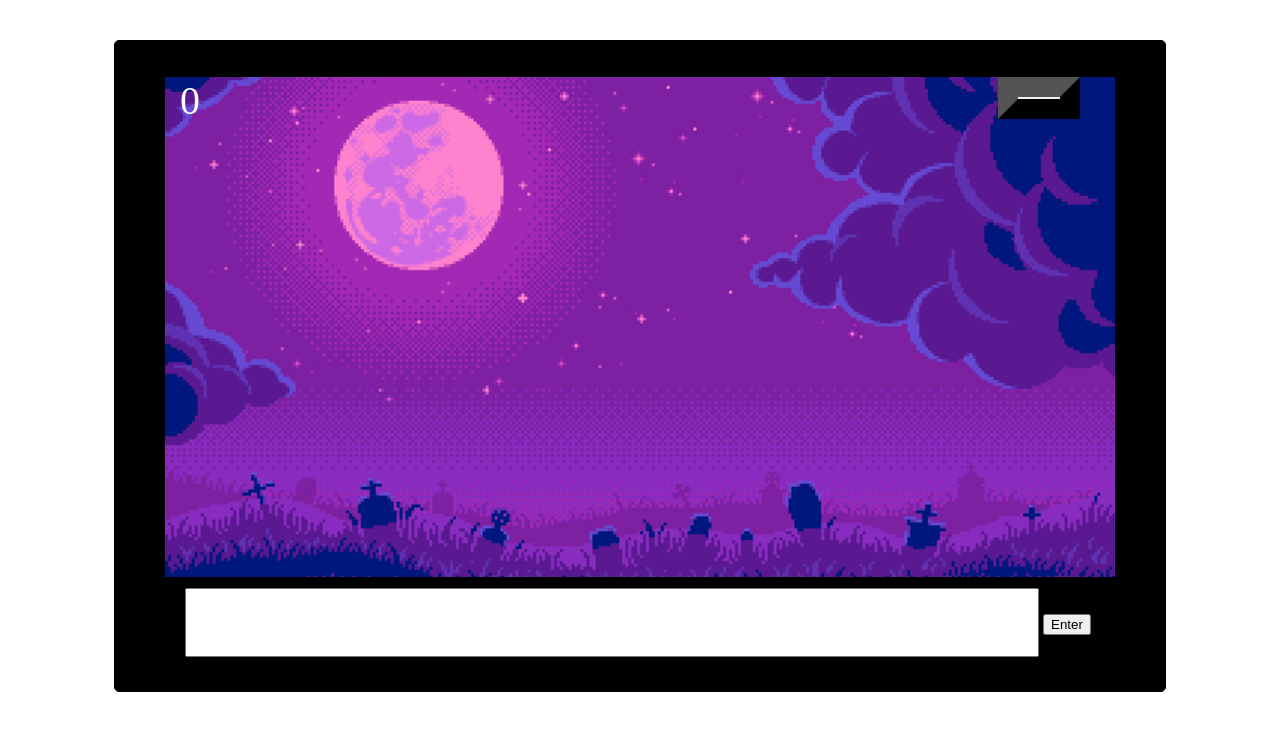
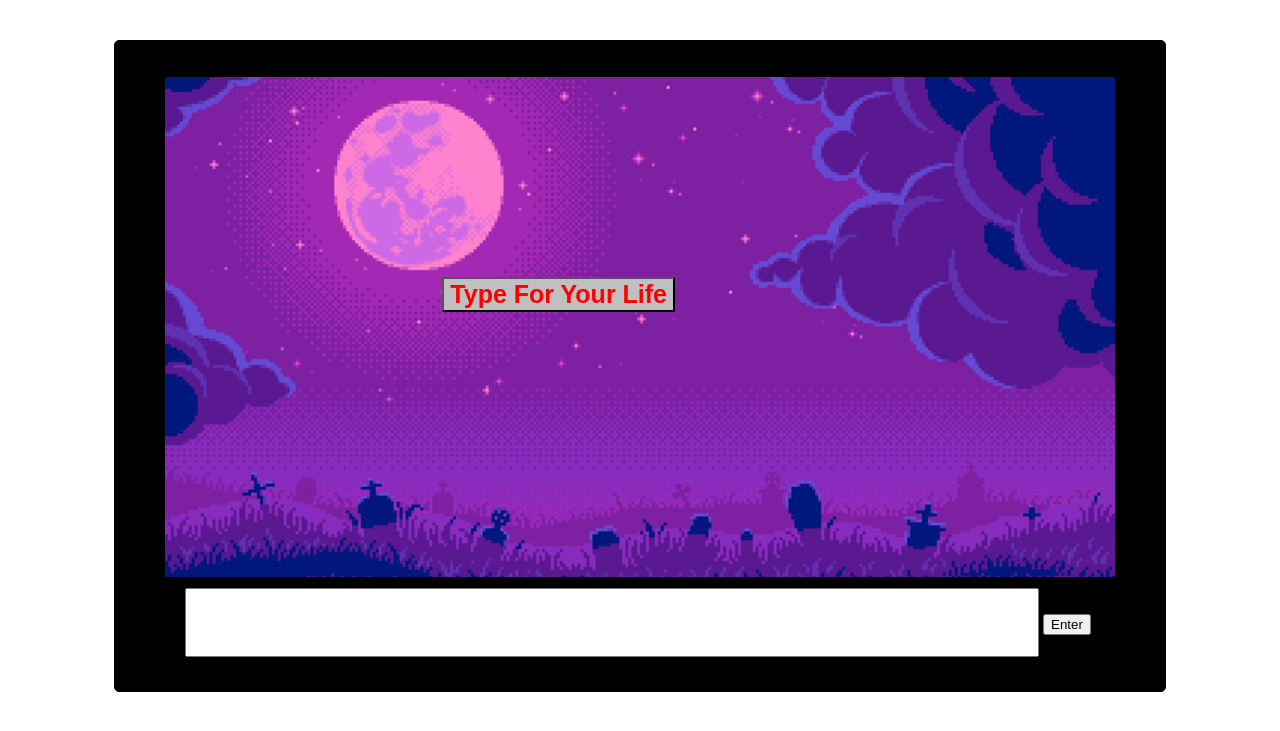
Before and after one commit to tankjem/wdi_project1, a PHP site: page / in a window 1280 px wide. Shown: the top 731 px of the page. Run offline with PHP 8.4, Linux system fonts and the light colour scheme; some libraries are stand-ins or nearby versions.

Commit message:
getting there ever so slowly

```diff
--- a/index.html
+++ b/index.html
@@ -10,8 +10,8 @@
 <body>
   <div id= "container">
     <div id="gameWindow">
-      <button id="gameStart">Start</button>
-      <div id="score">0</div>
+      <button id="gameStart">Type For Your Life</button>
+      <div id="score"></div>
       <div id="typeThis"></div>
       <div id="characterModel"></div>
     </div>
--- a/main.js
+++ b/main.js
@@ -7,52 +7,63 @@ $(function(){
   var $gameStart = $("#gameStart");
   var $characterModel = $("#characterModel");
   var $currentScore = $("#score");
+  var score = 0;
+  //things still to do: sort out the win condition and make something happen when a player gets a letter wrong, maybe reset the sentence... If they get it right I need a mesage for them to press enter afterwards or perhaps just move on to the next word... Winner and lose conditions with a game reset at the end....Do I do this at the beginning or after do I write a function for each do I change to OOP...too many questions not enough time
 
+  $currentScore.hide();
   $characterModel.hide();
-  $gameStart.on('click', function(){
-    $(this).fadeOut('slow');
-    $userInput.focus();
-    setTimeout(function(){
-      initEventHandlers();
-      $characterModel.show();
-    },2000);
-  });
+  gameIntro();
 
+  function gameIntro(){
+    $gameStart.on('click', function(){
+      $(this).fadeOut('slow');
+      $userInput.focus();
+      setTimeout(function(){
+        initEventHandlers();
+        $characterModel.fadeIn();
+        $currentScore.show();
+      },2000);
+    });
+  }
 
   function initEventHandlers(){
     $typeThis.prepend(keysToType);
     $userInput.keydown(function() {
 
       if(event.key === keysToType[0]) {
+        $('#typeThis').css("color", "white");
         keysToType.shift();
         $typeThis.text(keysToType.join(""));
-        // setTimeout(function(){
-        //   $typeThis.append("PRESS ENTER");
-        // }, 3000);
-      }else if (event.key!== keysToType[0]){
 
+      }else if (event.key !== keysToType){
+        $('#typeThis').css("color", "red");
+        console.log("wrong letter");
+        console.log(keysToType);
+      }else{
+        console.log("press enter for next sentence")
       };
     });
 
     $userInputForm.on('submit', function(e){
-
       e.preventDefault();
+      // $('#characterModel').css("margin-left", "25px");
 
 
       if(keysToType.length === 0) {
+        $('#characterModel').animate({
+        marginLeft: "+=40"
+          }, 500, function() {
+        //Complete
+          }
+        );
         $userInput.val('');
         level++;
-        $currentScore++;
-        $('#score').append($currentScore);
+        score++;
+        $currentScore.prepend(score);
         keysToType = window.sentences[level].split("");
         $typeThis.text(keysToType.join(""));
+        console.log("hurrah");
       }
-    });
+    })
   };
-
-
-
-
-
-
 });
--- a/style.css
+++ b/style.css
@@ -26,14 +26,20 @@ input{
   margin-left: 45px;
 }
 #gameStart{
-  height: 25px;
-  border-width: 20px;
-  margin-right: 35px;
+  color: red;
 
+  margin-right: 440px;
+  margin-top: 200px;
   float: right;
   font-weight: bold;
   text-align: center;
+  background-color: silver;
+  font-size: 25px;
 }
+#gameStart:hover{
+  cursor: pointer;
+}
+
 #typeThis{
   width: 800px;
   height: 100px;
@@ -47,7 +53,7 @@ input{
   float: left;
   height:35px;
   width: 50px;
-  color: white;
+  color: gold;
   font-size: 40px;
   margin-left: 15px;
 
@@ -58,5 +64,5 @@ input{
   margin-top: 130px;
   background-image: url("resources/runninglady.gif");
   background-size: cover;
-  transition: all 250ms linear;
+  transition: all 350ms;
 }
```
